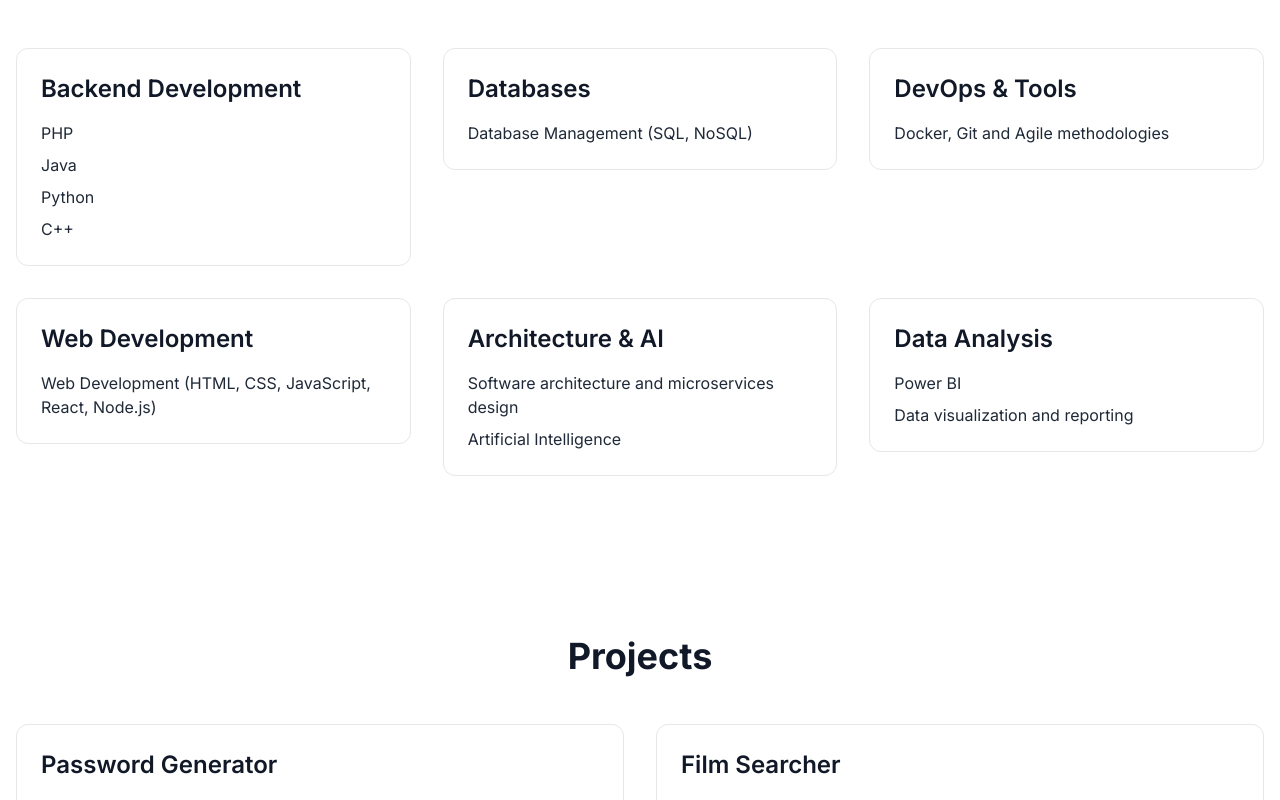
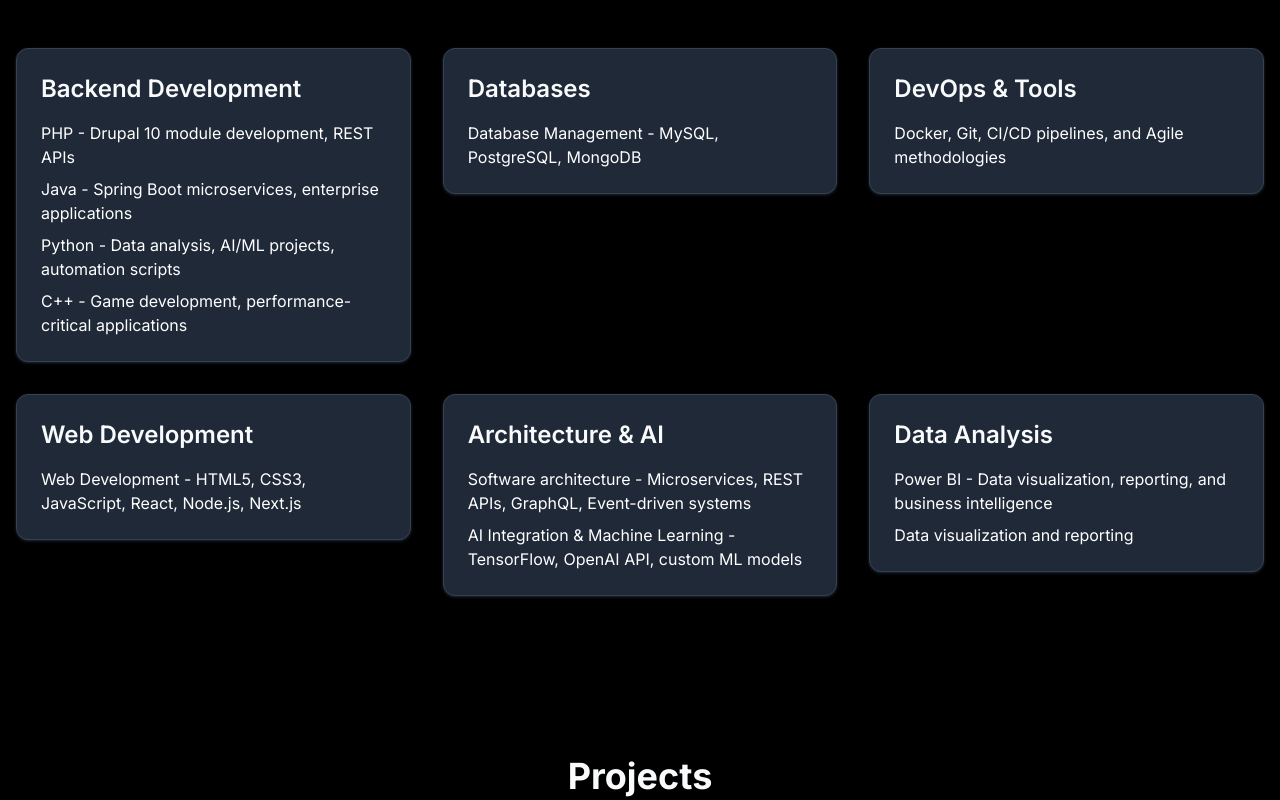
Before and after one commit to danielmoyamdz/Portfolio, a Next.js app: page / in a window 1280 px wide. Shown: the part 1760-2560 px from the top of the page. Built offline with nearby package versions, Linux system fonts and the light colour scheme.

Commit message:
Add tic-tac-toe project

```diff
--- a/next.config.mjs
+++ b/next.config.mjs
@@ -3,6 +3,12 @@ const nextConfig = {
   output: 'export',
   images: {
     unoptimized: true,
+    remotePatterns: [
+      {
+        protocol: 'https',
+        hostname: '**',
+      },
+    ],
   },
   basePath: '/Portfolio',
   assetPrefix: '/Portfolio/',
@@ -17,9 +23,7 @@ const nextConfig = {
     return config;
   },
   experimental: {
-    images: {
-      unoptimized: true,
-    },
+    appDir: true,
   },
 }
 
--- a/src/app/layout.tsx
+++ b/src/app/layout.tsx
@@ -14,29 +14,29 @@ export const metadata: Metadata = {
   icons: {
     icon: [
       {
-        url: '/Portfolio/favicon/favicon.ico',
+        url: '/favicon/favicon.ico',
         sizes: 'any',
       },
       {
-        url: '/Portfolio/favicon/logo.png',
+        url: '/favicon/logo.png',
         type: 'image/png',
         sizes: '32x32',
       },
       {
-        url: '/Portfolio/favicon/logo.png',
+        url: '/favicon/logo.png',
         type: 'image/png',
         sizes: '16x16',
       }
     ],
     apple: [
       {
-        url: '/Portfolio/favicon/logo.png',
+        url: '/favicon/logo.png',
         sizes: '180x180',
         type: 'image/png',
       }
     ],
   },
-  manifest: '/Portfolio/favicon/site.webmanifest',
+  manifest: '/favicon/site.webmanifest',
 };
 
 export default function RootLayout({
@@ -47,11 +47,11 @@ export default function RootLayout({
   return (
     <html lang="en">
       <head>
-        <link rel="icon" href="/Portfolio/favicon/favicon.ico" sizes="any" />
-        <link rel="icon" href="/Portfolio/favicon/logo.png" type="image/png" sizes="32x32" />
-        <link rel="icon" href="/Portfolio/favicon/logo.png" type="image/png" sizes="16x16" />
-        <link rel="apple-touch-icon" href="/Portfolio/favicon/logo.png" />
-        <link rel="manifest" href="/Portfolio/favicon/site.webmanifest" />
+        <link rel="icon" href="/favicon/favicon.ico" sizes="any" />
+        <link rel="icon" href="/favicon/logo.png" type="image/png" sizes="32x32" />
+        <link rel="icon" href="/favicon/logo.png" type="image/png" sizes="16x16" />
+        <link rel="apple-touch-icon" href="/favicon/logo.png" />
+        <link rel="manifest" href="/favicon/site.webmanifest" />
       </head>
       <body className={inter.className}>
         <Providers>
--- a/src/app/page.tsx
+++ b/src/app/page.tsx
@@ -29,6 +29,7 @@ export default function Home() {
               height={320}
               className="rounded-full object-cover"
               priority
+              unoptimized
             />
           </div>
         </div>
@@ -177,6 +178,13 @@ export default function Home() {
             linkText={t('projects.viewProject')}
             delay={0.4}
           />
+          <ProjectCard
+            title="Tic Tac Toe"
+            description="A Python implementation of the classic Tic Tac Toe game with an unbeatable AI opponent."
+            link="https://github.com/danielmoyamdz/tic-tac-toe"
+            linkText={t('projects.viewProject')}
+            delay={0.6}
+          />
         </div>
       </AnimatedSection>
 
--- a/src/context/ThemeContext.tsx
+++ b/src/context/ThemeContext.tsx
@@ -12,22 +12,32 @@ interface ThemeContextType {
 const ThemeContext = createContext<ThemeContextType | undefined>(undefined);
 
 export function ThemeProvider({ children }: { children: React.ReactNode }) {
-  const [theme, setTheme] = useState<Theme>('light');
+  const [theme, setTheme] = useState<Theme>('dark');
 
   useEffect(() => {
-    // Check if user has a theme preference in localStorage
-    const savedTheme = localStorage.getItem('theme') as Theme;
-    if (savedTheme) {
-      setTheme(savedTheme);
-      document.documentElement.classList.toggle('dark', savedTheme === 'dark');
+    // Check if theme is stored in localStorage
+    const storedTheme = localStorage.getItem('theme') as Theme | null;
+
+    // Check system preference if no stored theme
+    if (!storedTheme) {
+      const systemPreference = window.matchMedia('(prefers-color-scheme: dark)').matches ? 'dark' : 'light';
+      setTheme(systemPreference);
+      localStorage.setItem('theme', systemPreference);
+    } else {
+      setTheme(storedTheme);
     }
+
+    // Apply theme to document
+    document.documentElement.classList.remove('light', 'dark');
+    document.documentElement.classList.add(storedTheme || theme);
   }, []);
 
   const toggleTheme = () => {
     const newTheme = theme === 'light' ? 'dark' : 'light';
     setTheme(newTheme);
     localStorage.setItem('theme', newTheme);
-    document.documentElement.classList.toggle('dark');
+    document.documentElement.classList.remove('light', 'dark');
+    document.documentElement.classList.add(newTheme);
   };
 
   return (
--- a/src/i18n/client.ts
+++ b/src/i18n/client.ts
@@ -37,15 +37,20 @@ if (!i18n.isInitialized) {
               backend: 'Backend Development',
               databases: 'Databases',
               tools: 'DevOps & Tools',
-              languages: ['PHP', 'Java', 'Python', 'C++'],
+              languages: [
+                'PHP - Drupal 10 module development, REST APIs',
+                'Java - Spring Boot microservices, enterprise applications',
+                'Python - Data analysis, AI/ML projects, automation scripts',
+                'C++ - Game development, performance-critical applications'
+              ],
               technologies: {
-                ai: 'Artificial Intelligence',
-                devops: 'Docker, Git and Agile methodologies',
-                drupal: 'Drupal 10 Backend Developer',
-                databases: 'Database Management (SQL, NoSQL)',
-                web: 'Web Development (HTML, CSS, JavaScript, React, Node.js)',
-                architecture: 'Software architecture and microservices design',
-                bi: 'Power BI'
+                ai: 'AI Integration & Machine Learning - TensorFlow, OpenAI API, custom ML models',
+                devops: 'Docker, Git, CI/CD pipelines, and Agile methodologies',
+                drupal: 'Drupal 10 Backend Developer - Custom modules, themes, and distributions',
+                databases: 'Database Management - MySQL, PostgreSQL, MongoDB',
+                web: 'Web Development - HTML5, CSS3, JavaScript, React, Node.js, Next.js',
+                architecture: 'Software architecture - Microservices, REST APIs, GraphQL, Event-driven systems',
+                bi: 'Power BI - Data visualization, reporting, and business intelligence'
               }
             },
             projects: {
@@ -94,15 +99,20 @@ if (!i18n.isInitialized) {
               backend: 'Desarrollo Backend',
               databases: 'Bases de Datos',
               tools: 'DevOps y Herramientas',
-              languages: ['PHP', 'Java', 'Python', 'C++'],
+              languages: [
+                'PHP - Desarrollo de módulos Drupal 10, APIs REST, servicios personalizados',
+                'Java - Microservicios con Spring Boot, aplicaciones empresariales',
+                'Python - Análisis de datos, proyectos de IA/ML, scripts de automatización',
+                'C++ - Desarrollo de juegos, aplicaciones críticas de rendimiento'
+              ],
               technologies: {
-                ai: 'Inteligencia Artificial',
-                devops: 'Dockers, Git y metodologías ágiles',
-                drupal: 'Desarrollador Backend de Drupal 10',
-                databases: 'Gestión de Bases de Datos (SQL, NoSQL)',
-                web: 'Desarrollo Web (HTML, CSS, JavaScript, React, Node.js)',
-                architecture: 'Diseño de arquitecturas de software y microservicios',
-                bi: 'Power BI'
+                ai: 'Integración de IA y Machine Learning - TensorFlow, OpenAI API, modelos ML personalizados',
+                devops: 'Docker, Git, pipelines CI/CD y metodologías ágiles',
+                drupal: 'Desarrollador Backend de Drupal 10 - Módulos, temas y distribuciones personalizadas',
+                databases: 'Gestión de Bases de Datos - MySQL, PostgreSQL, MongoDB, Redis',
+                web: 'Desarrollo Web - HTML5, CSS3, JavaScript, React, Node.js, Next.js',
+                architecture: 'Arquitectura de Software - Microservicios, APIs REST, GraphQL, sistemas basados en eventos',
+                bi: 'Power BI - Visualización de datos, reporting e inteligencia empresarial'
               }
             },
             projects: {
```
Also changed, not shown: 6 other files (tests, documents, lock files or other folders).
